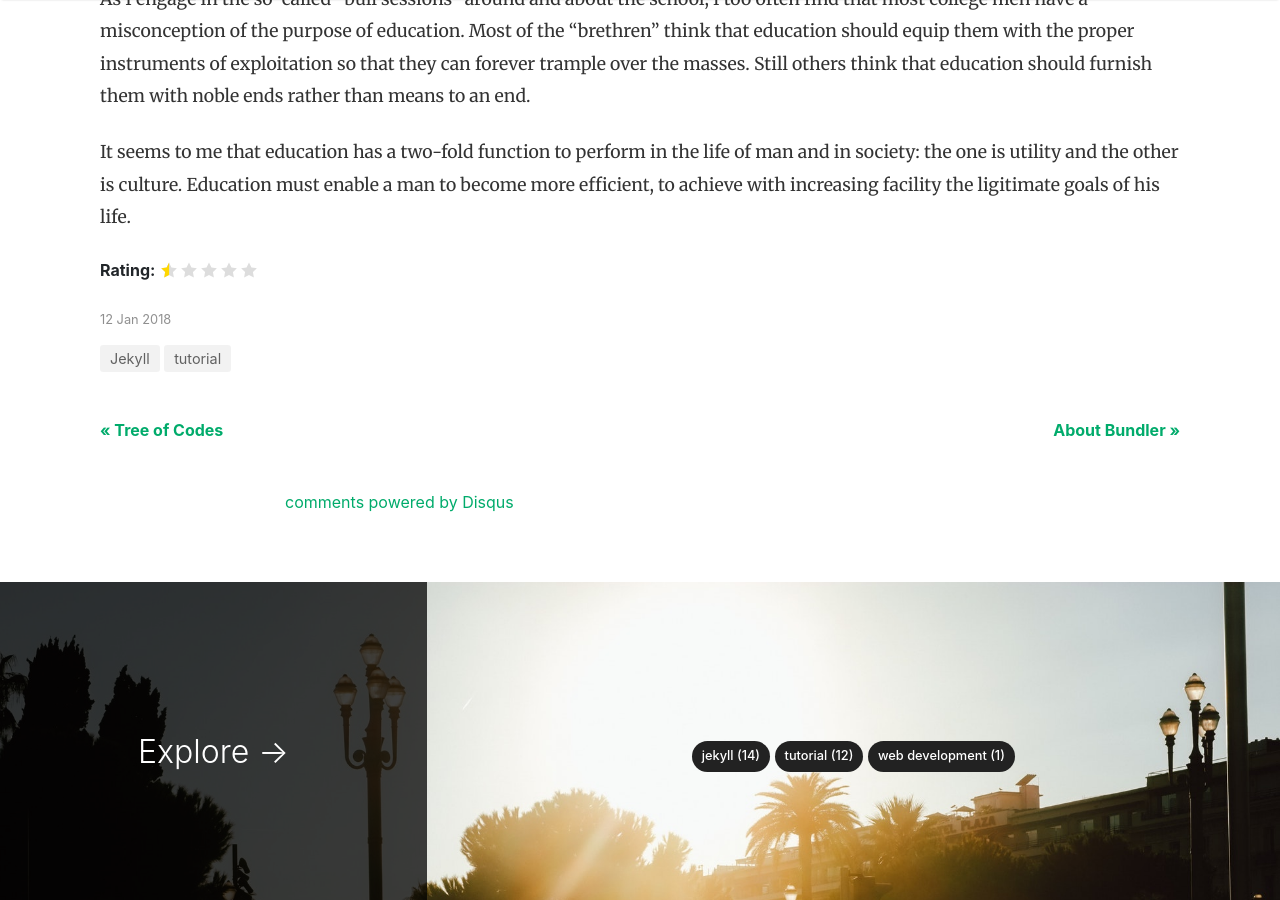
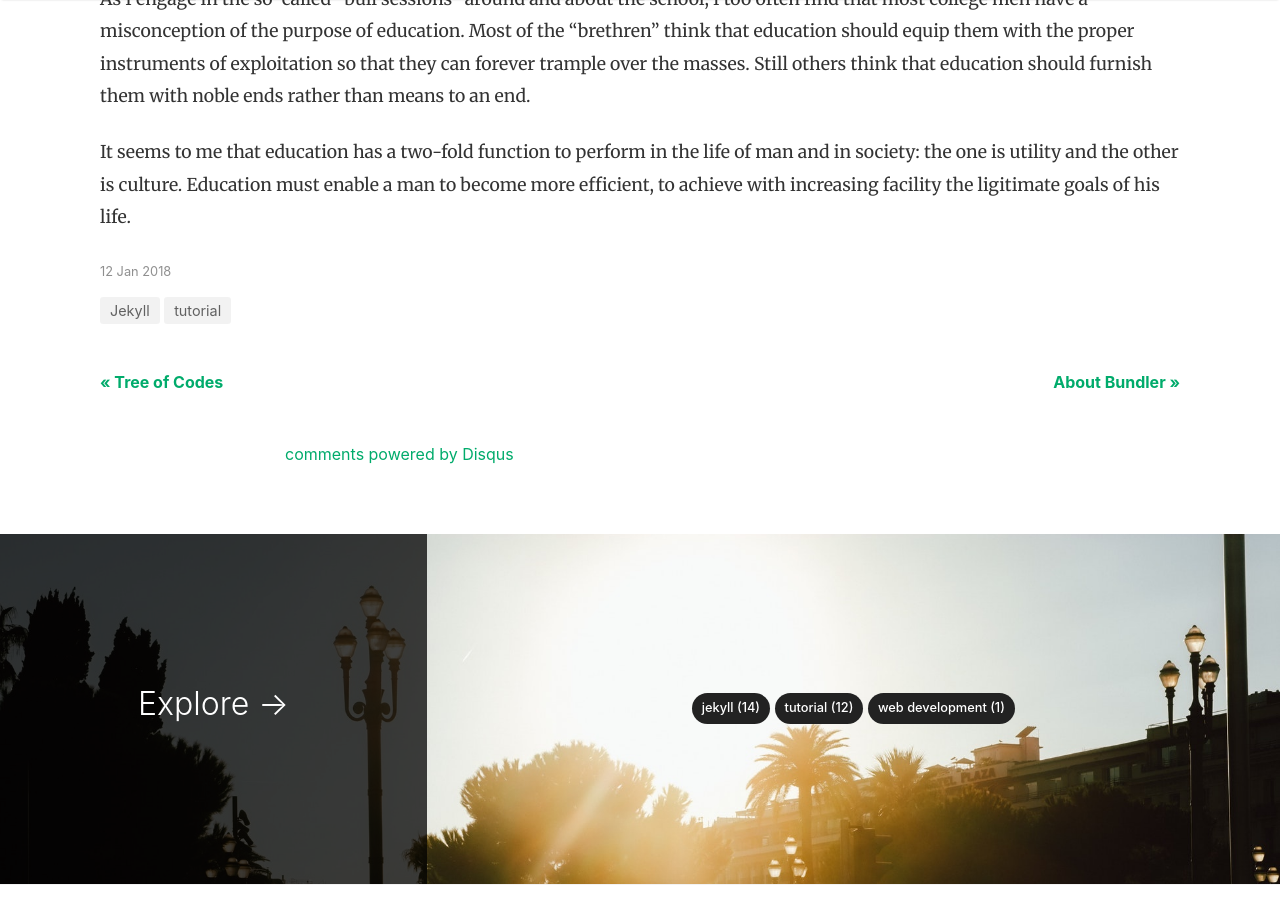
Before and after one commit to binee108/binee108.github.io, a Jekyll site: the page built from _posts/2018-01-12-we-all-wait-for-summer.md, in a window 1280 px wide and 900 px high, scrolled down 750 px. Built offline with Jekyll 4.4.1, drawn with Linux system fonts in a browser that asks for light colours; nearby versions of some CDN libraries; comment, search, counter and statistics services are not loaded.

Commit message:
remove rating

```diff
--- a/_includes/featuredbox.html
+++ b/_includes/featuredbox.html
@@ -22,11 +22,13 @@
                         <div class="card-body">
                             <h2 class="card-title">
                                 <a class="text-dark" href="{{ site.baseurl }}{{ post.url }}">{{ post.title }}</a>
+                                <!-- remove rating
                                 {% if post.rating %}
                                 <div class="mb-2 mt-2 font-weight-normal">
                                 {% include star_rating_postbox.html %}
                                 </div>
                                 {% endif %}
+                                -->
                             </h2>
 
                             <h4 class="card-text">{{ post.excerpt | strip_html | truncatewords:25 }}</h4>
--- a/_includes/postbox.html
+++ b/_includes/postbox.html
@@ -19,11 +19,13 @@
         <div class="card-body">
             <h2 class="card-title">
                 <a class="text-dark" href="{{ site.baseurl }}{{ post.url }}">{{ post.title }}</a>
+                <!-- remove rating
                 {% if post.rating %}
                 <div class="mb-2 mt-2 font-weight-normal">
                 {% include star_rating_postbox.html %}
                 </div>
                 {% endif %}
+                -->
             </h2>
             <h4 class="card-text">{{ post.excerpt | strip_html | truncatewords:30 }}</h4>
         </div>
--- a/_layouts/post.html
+++ b/_layouts/post.html
@@ -80,11 +80,11 @@ post_class: post-template
             </div>
 
             <!-- Rating -->
-            {% if page.rating %}
+<!--             {% if page.rating %}
             <div class="rating mb-4 d-flex align-items-center">
                 <strong class="mr-1">Rating:</strong> {% include star_rating.html %}
             </div>
-            {% endif %}
+            {% endif %} -->
 
             <!-- Post Date -->
             <p>
```
